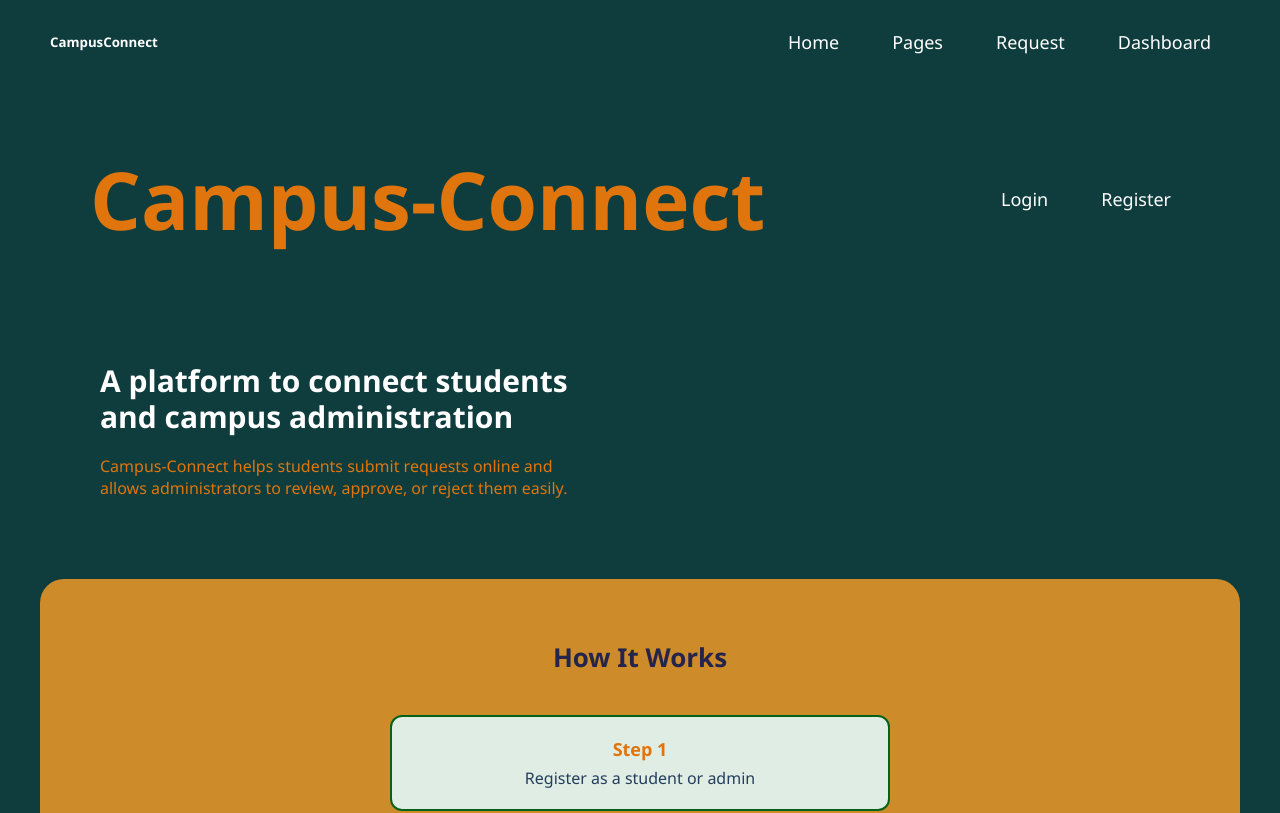
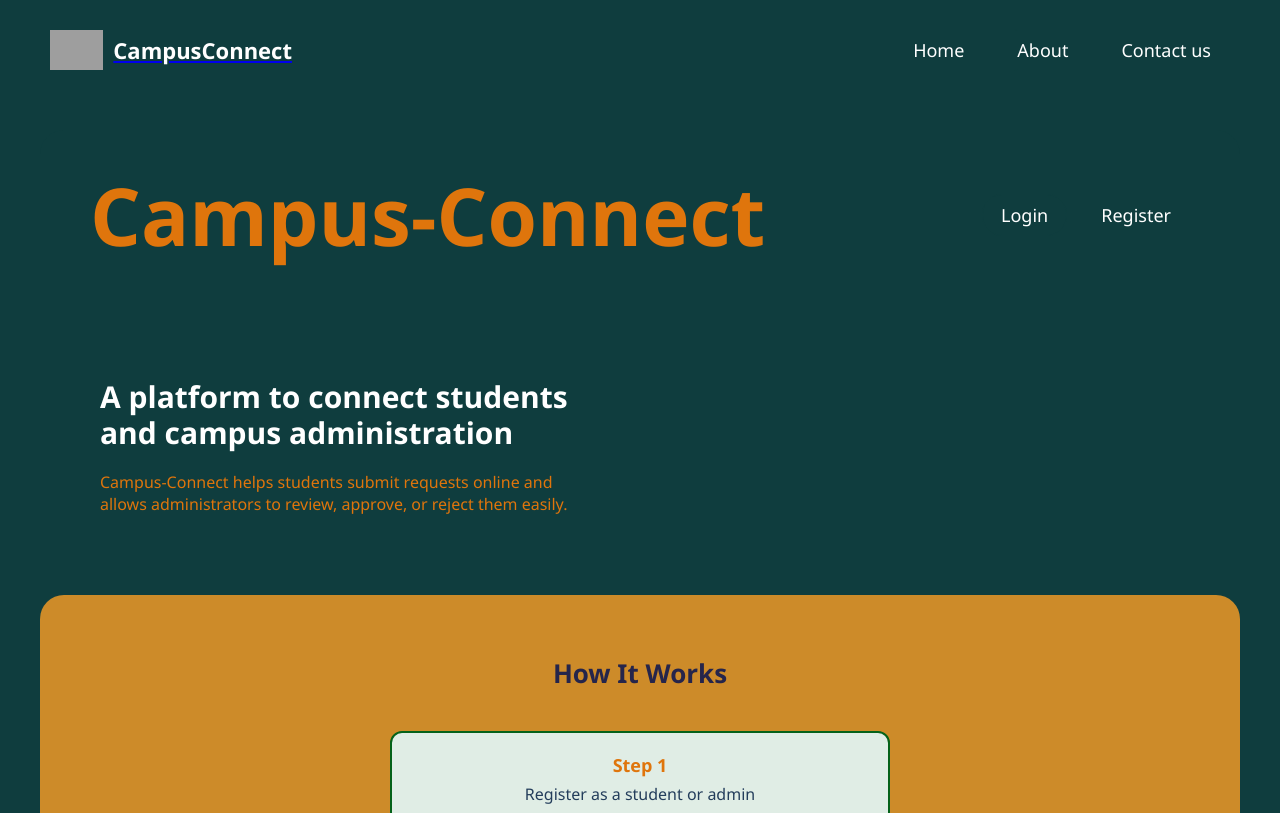
Before and after one commit to nittianchandani-1931/Campus-Connect, a Next.js app in the folder client/: page / in a window 1280 px wide. Shown: the top 813 px of the page. Built offline with nearby package versions, Linux system fonts and the light colour scheme; grey boxes are pictures that could not be loaded.

Commit message:
Changed my layout.jsx

```diff
--- a/client/app/layout.jsx
+++ b/client/app/layout.jsx
@@ -3,24 +3,32 @@ import Link from "next/link";
 
 export const metadata = {
   title: "CampusConnect",
-  description: "Connects students ,request and approves easily",
+  description: "Connects students and administration easily",
 };
+
 export default function RootLayout({ children }) {
   return (
     <html lang="en">
       <body>
         <header className="navbar">
-          <h5 className="logo">CampusConnect</h5>
+          <Link href="/" className="logo" style={{ display: "flex", alignItems: "center", gap: "10px" }}>
+            <img src="/campus_logo.png" alt="CampusConnect Logo" style={{ height: "40px", width: "auto" }} />
+            <span style={{ color: "white", fontSize: "22px", fontWeight: "bold" }}>CampusConnect</span>
+          </Link>
 
           <nav className="nav-links">
-            <Link href="/">Home</Link>
-            <Link href="/">Pages</Link>
-            <Link href="/request">Request</Link>
-            <Link href="/">Dashboard</Link>
+            <Link href="/" className="nav-btn">
+              Home
+            </Link>
+            <Link href="/" className="nav-btn">
+              About
+            </Link>
+            <Link href="/" className="nav-btn">
+              Contact us
+            </Link>
 
           </nav>
         </header>
-
 
         {children}
       </body>
```
